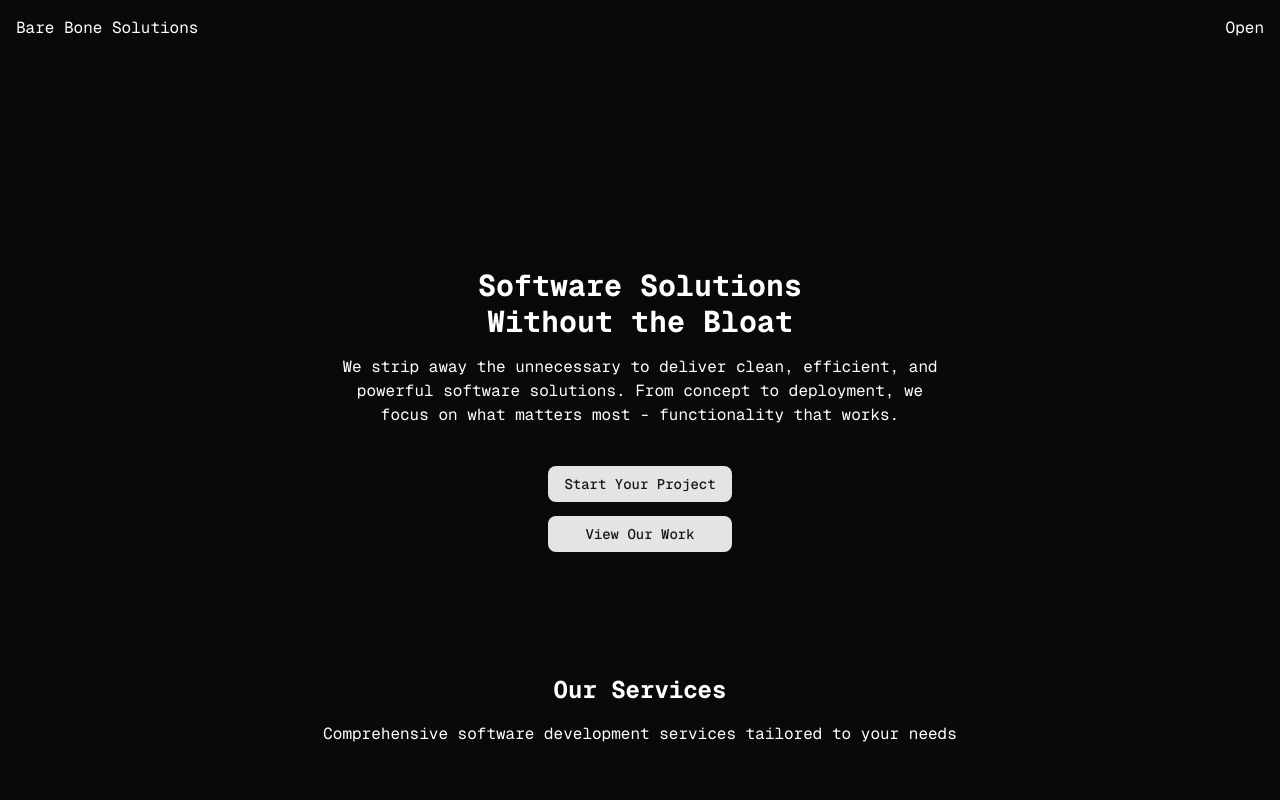
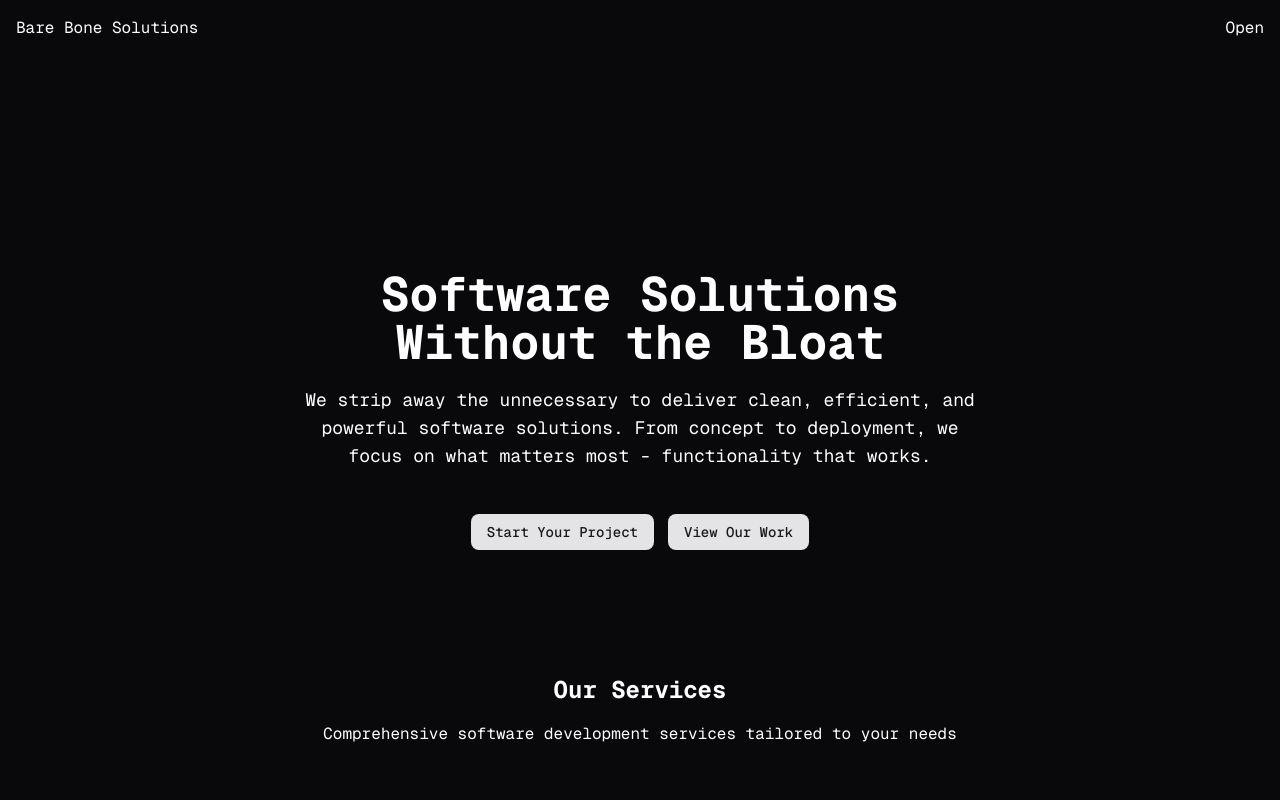
Before and after one commit to bare-bones-solutions/barebones-site, a Next.js app: page / in a window 1280 px wide. Shown: the top 800 px of the page. Built offline with nearby package versions, Linux system fonts and the light colour scheme.

Commit message:
updated desktop format of hero section

```diff
--- a/src/components/homepage/hero.tsx
+++ b/src/components/homepage/hero.tsx
@@ -5,14 +5,15 @@ export default function Hero() {
     return (
         <div className="max-w-3xl mt-[204px] px-5 flex flex-col items-center justify-around h-[300px]">
             <div className="flex flex-col items-center font-bold">
-                <h1 className="text-3xl">Software Solutions</h1>
-                <h1 className="text-3xl">Without the Bloat</h1>
+                <h1 className="text-3xl sm:text-4xl md:text-5xl">Software Solutions</h1>
+                <h1 className="text-3xl sm:text-4xl md:text-5xl">Without the Bloat</h1>
             </div>
             <div className="flex flex-col items-center justify-center">
-                <p className="text-center max-w-[600px]">We strip away the unnecessary to deliver clean, efficient, and powerful software solutions. From concept to deployment, we focus on what matters most - functionality that works.
+                <p className="text-center max-w-[700px] sm:text-lg">
+                    We strip away the unnecessary to deliver clean, efficient, and powerful software solutions. From concept to deployment, we focus on what matters most - functionality that works.
                 </p>
             </div>
-            <div className="flex flex-col justify-center gap-[14px] mt-[24px]">
+            <div className="flex flex-col justify-center gap-[14px] mt-[24px] sm:flex-row">
                 <Button>Start Your Project</Button>
                 <Button>View Our Work</Button>
             </div>
```
